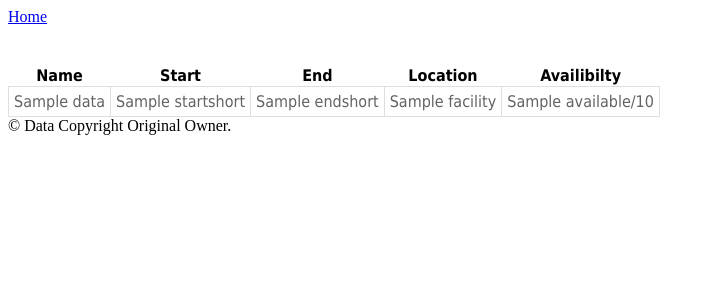
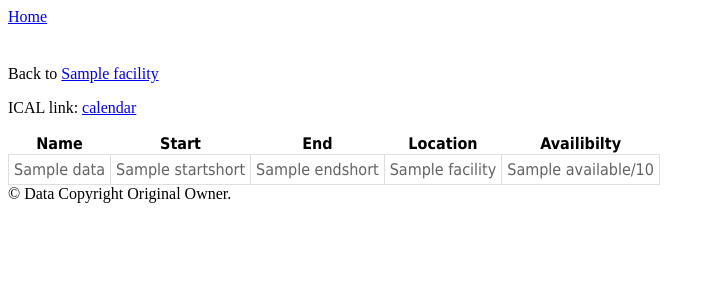
Before and after one commit to broadcasttechie/swim-cal-gen, a Flask app: template templates/events.html in a window 1280 px wide. Shown: the top 300 px of the page, without its empty margins (0-715 px from the left). Run offline with Flask 2, Linux system fonts and the light colour scheme; the template is opened without the code that fills it: most values are stand-ins (such as "Sample title", 1, 10 or a date in 2020); some libraries are stand-ins or nearby versions.

Commit message:
add multiple events links

```diff
--- a/app.py
+++ b/app.py
@@ -89,7 +89,7 @@ def events(id):
     days = default_arg(request.args.getlist('days'), 14)
 
     results = get_events(id, activities, days)
-    return render_template('events.html', data=results, facility=id)
+    return render_template('events.html', data=results, facility=id, activity=activities)
 
 
 
--- a/templates/events.html
+++ b/templates/events.html
@@ -2,6 +2,10 @@
 {% block title %}Event Time Table{% endblock %}
 {% block content %}
 <h1></h1>
+
+<p>Back to <a href="{{ url_for('facility', id=facility) }}">{{ facility }}</a></p>
+<p>ICAL link: <a href="{{ url_for('events_ical', id=facility, activity=activity, days=days) }}">calendar</a></p>
+
 <table>
     <thead>
         <th>Name</th>
```
Also changed, not shown: templates/facility.html (+10 -1 lines).
